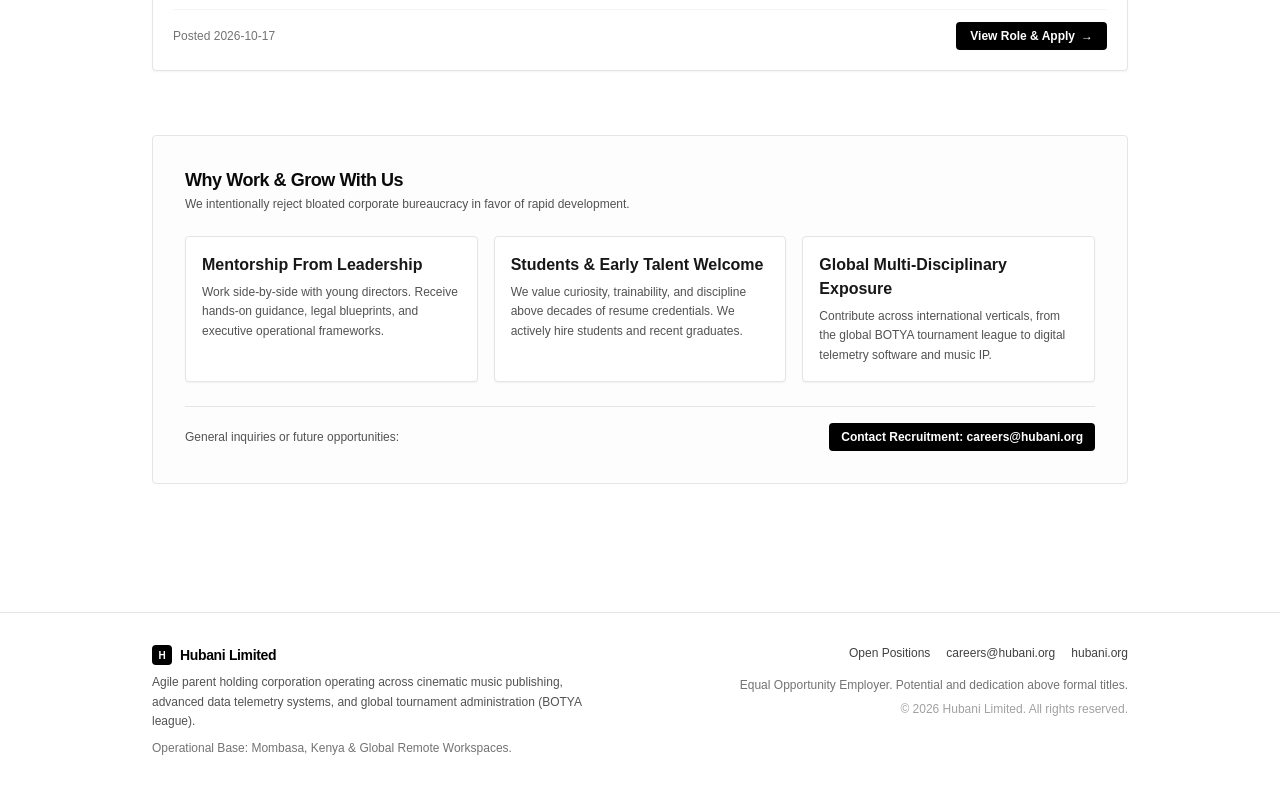
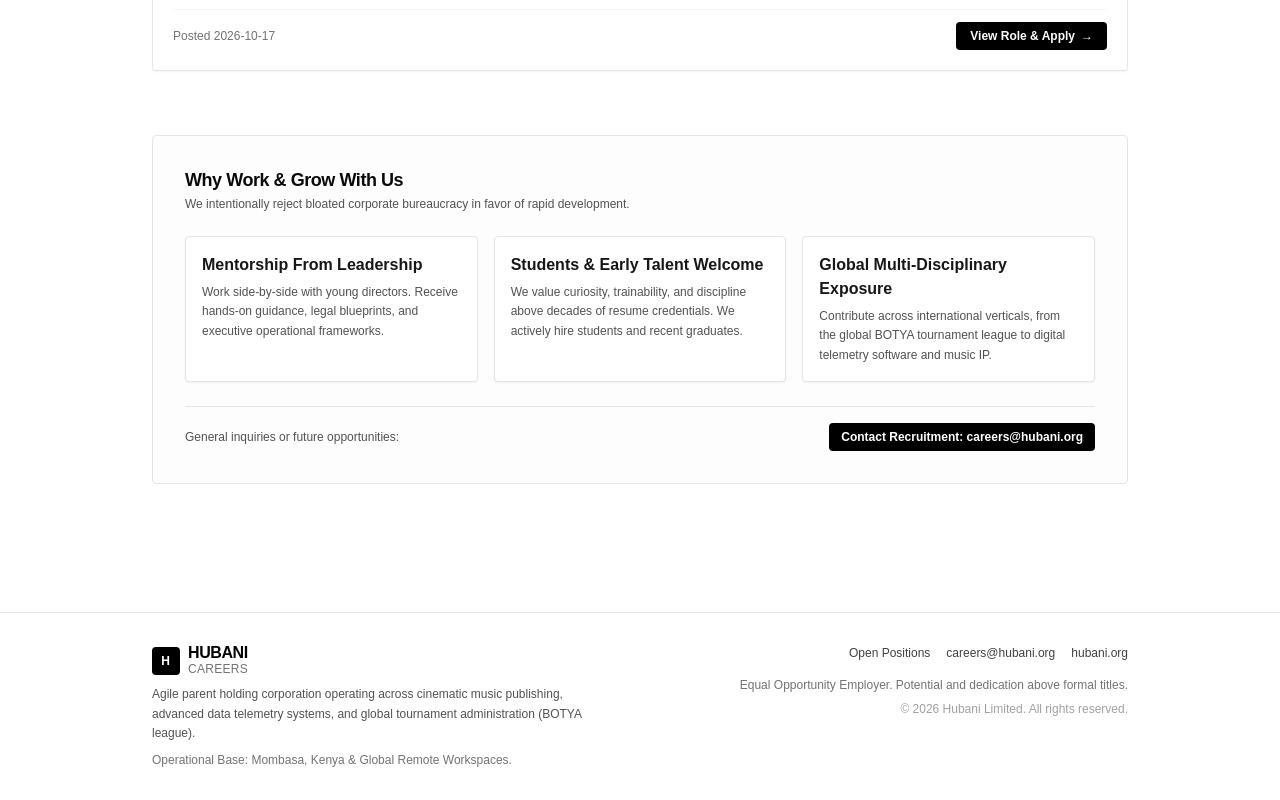
Before and after one commit to corbantechnologies/careershubani, a Next.js app: page / in a window 1280 px wide. Shown: the part 700-1500 px from the top of the page. Built offline with nearby package versions, Linux system fonts and the light colour scheme; a web font is replaced by a local one.

Commit message:
update logo

```diff
--- a/app/layout.tsx
+++ b/app/layout.tsx
@@ -59,6 +59,11 @@
     index: true,
     follow: true,
   },
+  icons: {
+    icon: "/icon.svg",
+    shortcut: "/icon.svg",
+    apple: "/icon.svg",
+  },
 };
 
 export default function RootLayout({
--- a/components/Footer.tsx
+++ b/components/Footer.tsx
@@ -6,14 +6,19 @@
       <div className="mx-auto max-w-5xl px-4 sm:px-6">
         <div className="flex flex-col gap-6 sm:flex-row sm:items-start sm:justify-between">
           <div className="max-w-md space-y-2">
-            <div className="flex items-center gap-2">
-              <span className="flex h-5 w-5 items-center justify-center rounded bg-black text-white text-[10px] font-semibold">
+            <Link href="/" className="flex items-center gap-2 group">
+              <span className="flex h-7 w-7 items-center justify-center rounded bg-black text-white text-xs font-semibold tracking-wider">
                 H
               </span>
-              <span className="text-sm font-semibold tracking-tight text-black">
-                Hubani Limited
-              </span>
-            </div>
+              <div className="flex flex-col">
+                <span className="text-base font-semibold tracking-tight text-black leading-none">
+                  HUBANI
+                </span>
+                <span className="text-xs font-normal text-neutral-500 tracking-wide uppercase">
+                  Careers
+                </span>
+              </div>
+            </Link>
             <p className="text-xs text-neutral-600 leading-relaxed">
               Agile parent holding corporation operating across cinematic music
               publishing, advanced data telemetry systems, and global tournament
```
Also changed, not shown: app/icon.svg (added), public/icon.svg (added).
